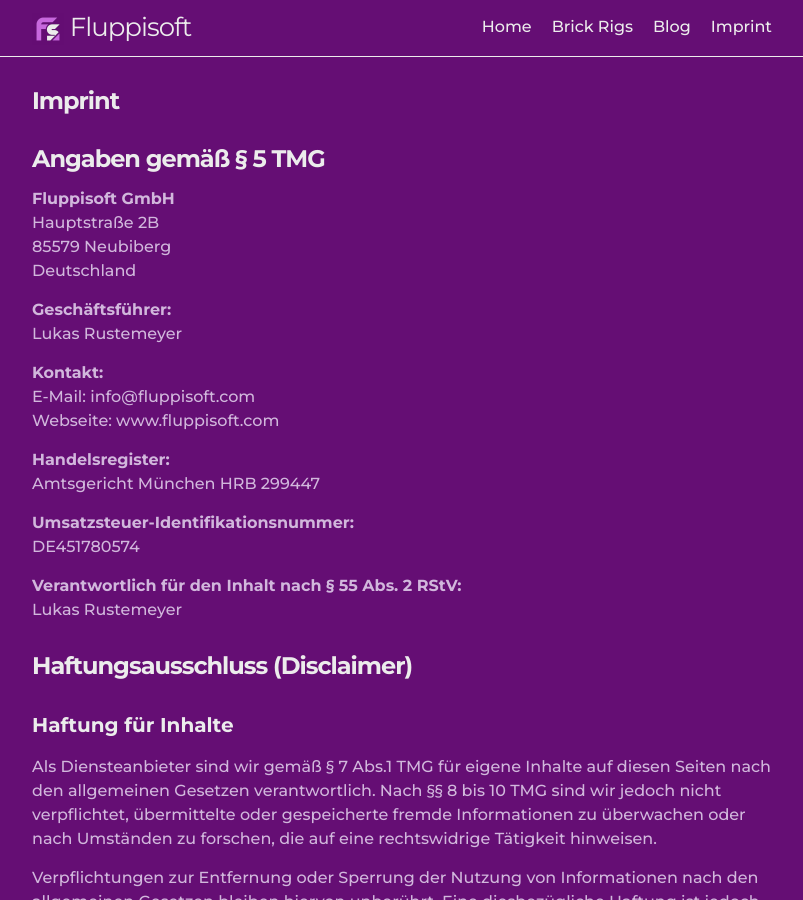
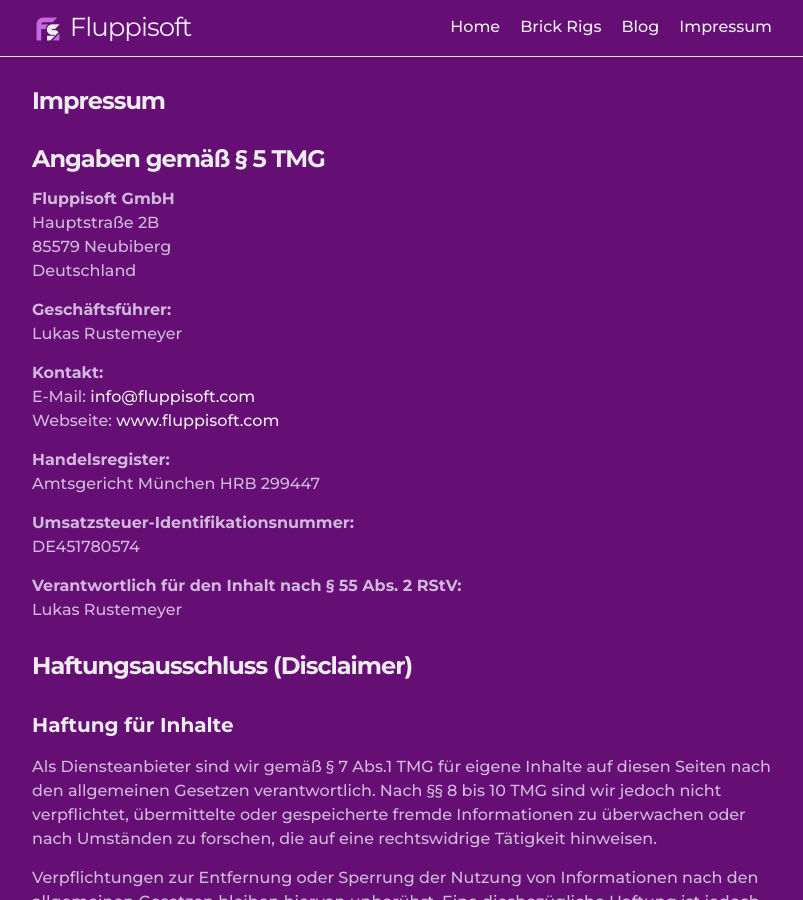
Before and after one commit to Fluppisoft/fluppisoft.github.io, a Jekyll site: the page built from imprint.markdown, in a window 1280 px wide and 900 px high. Shown: the whole window, without its empty margins (238-1041 px from the left). Built offline with Jekyll 4.4.1, drawn with Linux system fonts in a browser that asks for light colours; part of the change alters nothing that is shown.

Commit message:
Fixed imprint links and title

```diff
--- a/imprint.markdown
+++ b/imprint.markdown
@@ -1,6 +1,6 @@
 ---
 layout: page
-title: Imprint
+title: Impressum
 permalink: /imprint/
 ---
 
@@ -15,8 +15,8 @@ Deutschland
 Lukas Rustemeyer
 
 **Kontakt:**
-E-Mail: info@fluppisoft.com
-Webseite: www.fluppisoft.com
+E-Mail: [info@fluppisoft.com](info@fluppisoft.com)
+Webseite: [www.fluppisoft.com](www.fluppisoft.com)
 
 **Handelsregister:**
 Amtsgericht München HRB 299447
```
